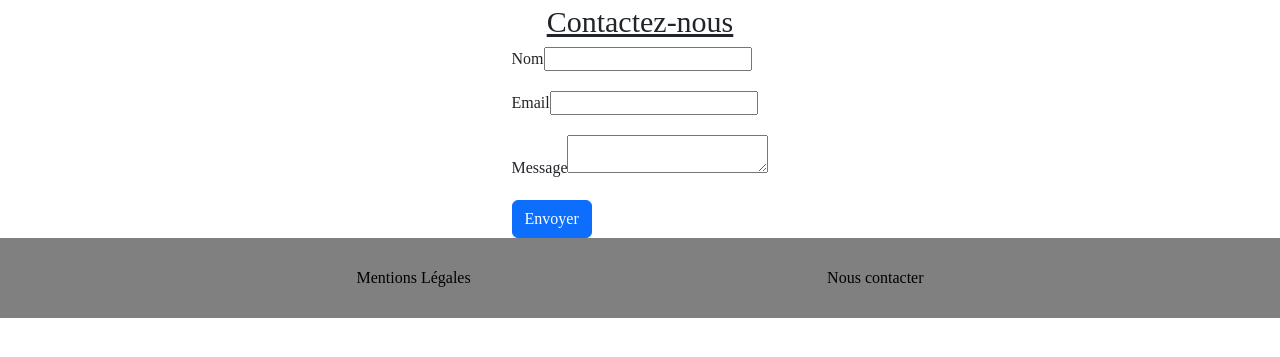
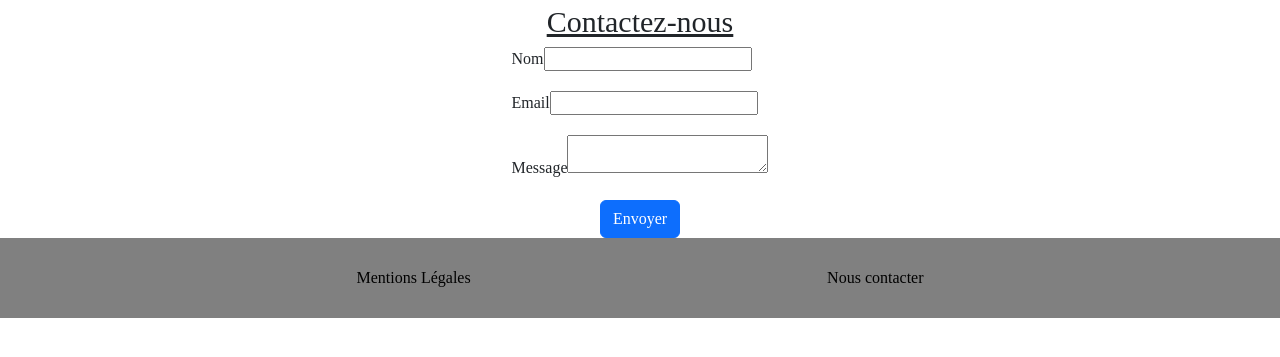
Before and after one commit to ClemBlue/fils-rouge-poec, a Symfony app: template templates/contact/contact.html.twig in a window 1280 px wide. Shown: the part 191-548 px from the top of the page. Run offline with Twig, Linux system fonts and the light colour scheme; the template is opened without the code that fills it, so the values that code supplies are empty; form fields are guessed from the names that the template uses; some libraries are stand-ins or nearby versions.

Commit message:
des modifications sur la liste recette

```diff
--- a/public/css/main.css
+++ b/public/css/main.css
@@ -176,7 +176,13 @@ form{
 }
 .btn{
     padding: none;
+    text-align: center;
+    display: grid;
+    margin-left: auto;
+    margin-right: auto;
 }
+
+
 #modifierFormBtn{
     display: block;
     margin: 0 auto;
--- a/public/js/main.js
+++ b/public/js/main.js
@@ -19,9 +19,8 @@ function reussite ( data )
         class="imgA" alt="poule au pot l'ancienne">
     <div class="card-body">
         <h5 class="card-title titre">${recipe.nom}</h5>
-        <p class="card-text">calorie</p>
-        <p class="card-text">CO2</p>
-        <a href="" class="btn btn-primary"> Allez à la recherche </a>
+
+        <a href="" class="btn btn-primary"> voir la recette </a>
     </div>
     </div>`;
     })
```
